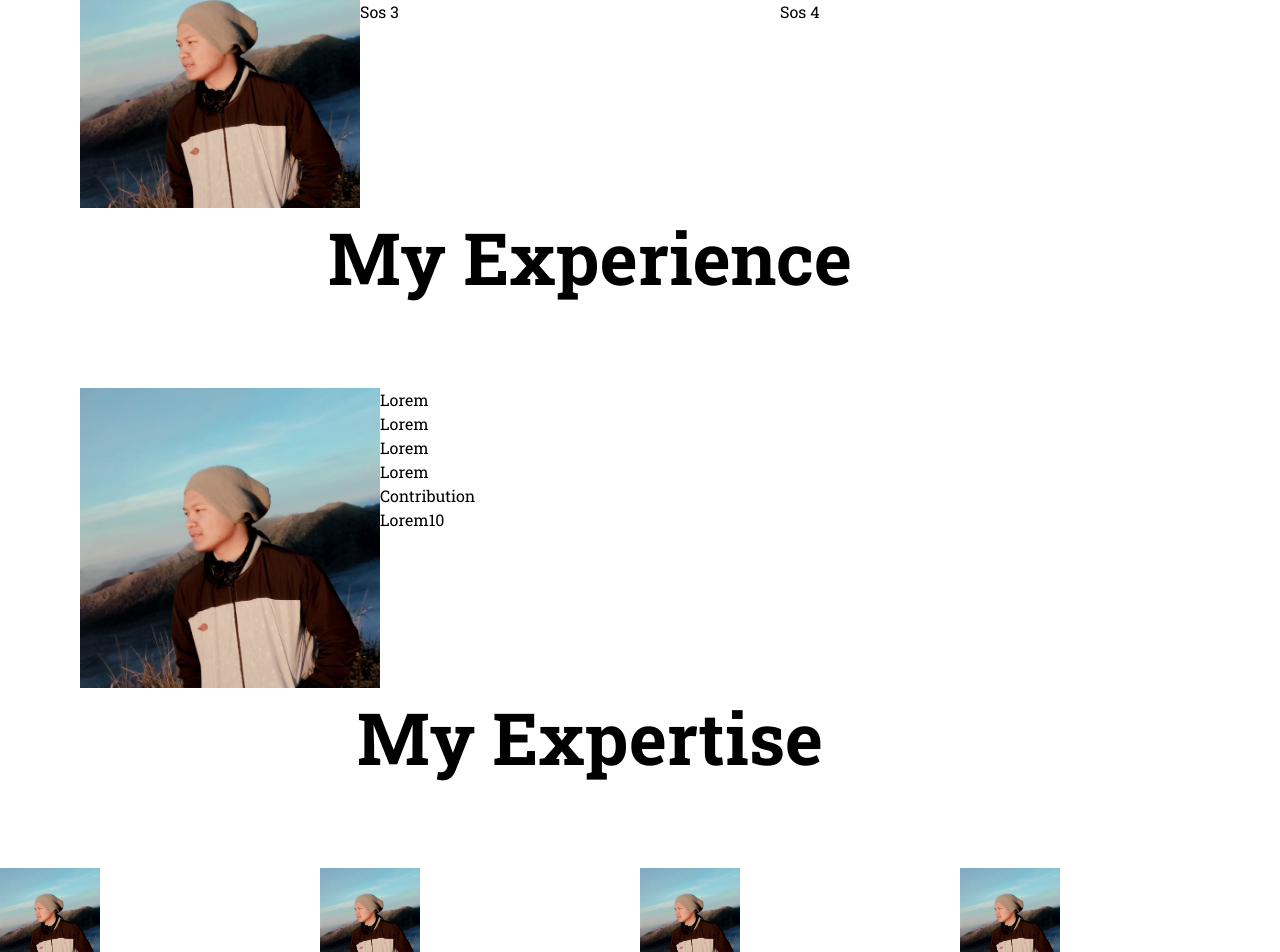
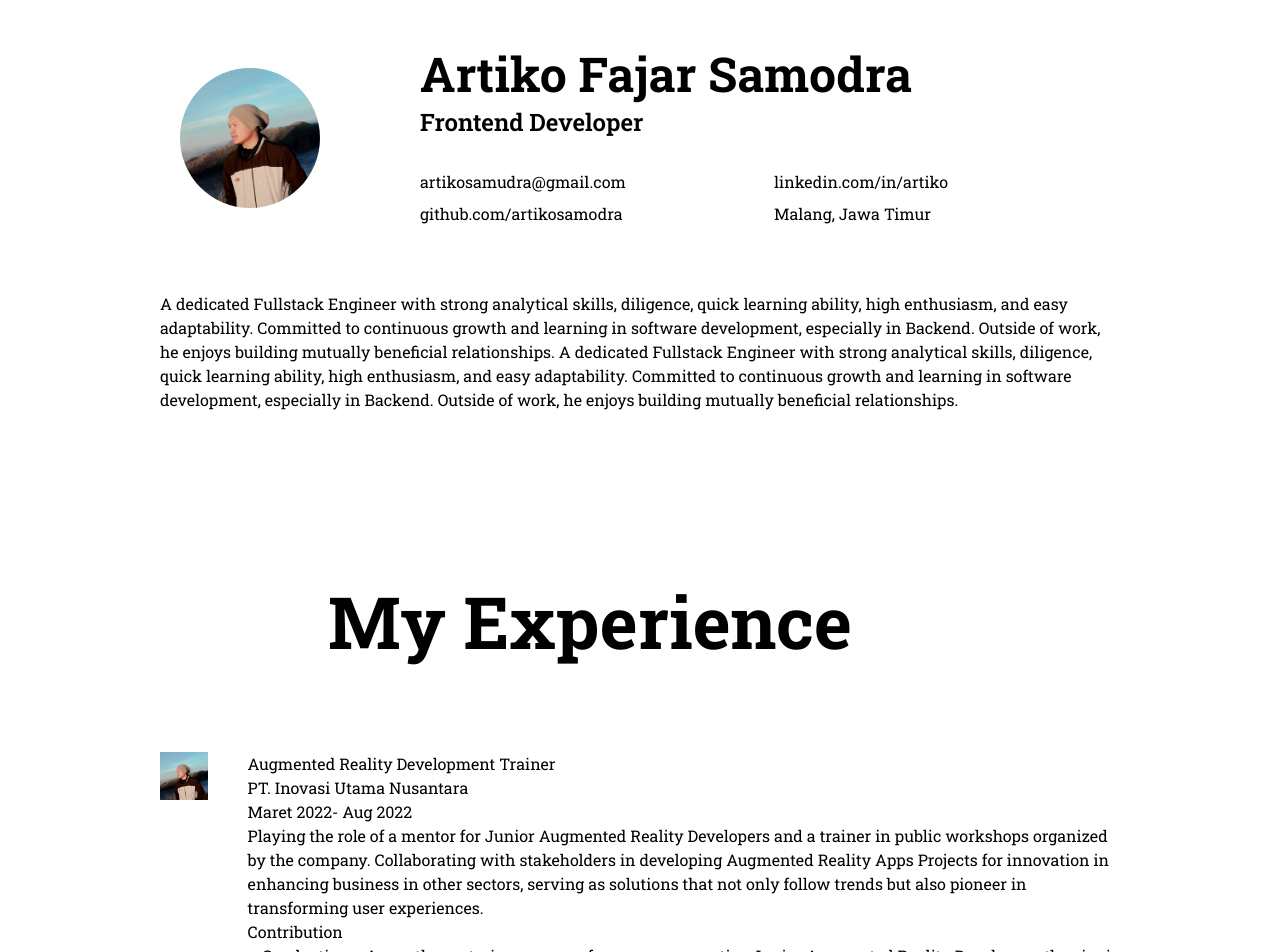
Before and after one commit to artikosamodra/porto-next, a Next.js app: page /page/About in a window 1280 px wide. Shown: the part 252-1204 px from the top of the page. Built offline with nearby package versions, Linux system fonts and the light colour scheme.

Commit message:
add contect setting JobsCard

```diff
--- a/src/app/component/Utilities/JobsCard.jsx
+++ b/src/app/component/Utilities/JobsCard.jsx
@@ -1,3 +1,4 @@
+import { CheckCircle } from "@phosphor-icons/react/dist/ssr";
 import Image from "next/image";
 
 const JobsCard = ({
@@ -6,12 +7,16 @@ const JobsCard = ({
   nameComp,
   yearsExp,
   descJob,
-  contriText,
+  contriText1,
+  contriText2,
+  contriText3,
+  contriText4,
+  contriText5,
 }) => {
   return (
-    <div className="flex flex-row">
+    <div className="flex flex-row gap-10">
       <div>
-        <Image src={logoComp} alt="logo" width={300} height={300} />
+        <Image src={logoComp} alt="logo" width={150} height={150} />
       </div>
       <div>
         <div>{jobName}</div>
@@ -19,7 +24,9 @@ const JobsCard = ({
         <div>{yearsExp}</div>
         <div>{descJob}</div>
         <button>Contribution</button>
-        <div>{contriText}</div>
+        <div className="flex">
+          <CheckCircle size={32} /> {contriText1}
+        </div>
       </div>
     </div>
   );
--- a/src/app/page/About/Experience.jsx
+++ b/src/app/page/About/Experience.jsx
@@ -1,14 +1,42 @@
 import JobsCard from "@/app/component/Utilities/JobsCard";
 import TitlePage from "@/app/component/Utilities/TitlePage";
+import { CheckCircle } from "@phosphor-icons/react/dist/ssr";
 
 const MyExperience = () => {
   return (
-    <section className="px-20">
+    <section className="px-40 py-10">
       <TitlePage titlePage="My Experience" />
       <JobsCard
         logoComp="/picture.jpg"
+        jobName="Augmented Reality Development Trainer"
+        nameComp="PT. Inovasi Utama Nusantara"
+        yearsExp="Maret 2022- Aug 2022"
+        descJob="Playing the role of a mentor for Junior Augmented Reality Developers and a trainer in public workshops organized by the company. Collaborating with stakeholders in developing Augmented Reality Apps Projects for innovation in enhancing business in other sectors, serving as solutions that not only follow trends but also pioneer in transforming user experiences."
+        contriText1="Conducting a 4-month mentoring program for seven prospective Junior Augmented Reality Developers, the aim is to provide a solid foundation in Augmented Reality Technology development to prepare them for integration into a new team within the company."
+        contriText2="As a trainer for the Augmented Reality and Game Workshop organized by INTARA, I work with a diverse audience, including educators and business professionals. The workshop's objective is to establish mutually beneficial partnerships across various sectors by leveraging Augmented Reality Technology."
+        contriText3="Spearheading the development of the AR House Solution application, I have led the creation of a virtual review platform for residential properties in the city of Malang. This innovative application not only utilizes augmented reality technology to attract potential property customers in Malang but also provides a unique and immersive virtual experience, enhancing engagement and interest for housing developers affiliated with INTARA."
+        contriText4="Additionally, I have had the privilege of being a speaker at the Metaverse Based Learning seminar. This seminar targets young educators in the city of Malang, aiming to pique their interest in the development of virtual technologies such as Augmented Reality and Virtual Reality as effective teaching tools."
+      />
+      <JobsCard
+        logoComp="/picture.jpg"
+        jobName="Augmented Reality Development Trainer"
         nameComp="Lorem"
-        jobName="Lorem"
+        yearsExp="Lorem"
+        descJob="Lorem"
+        contriText="Lorem10"
+      />
+      <JobsCard
+        logoComp="/picture.jpg"
+        jobName="Augmented Reality Development Trainer"
+        nameComp="Lorem"
+        yearsExp="Lorem"
+        descJob="Lorem"
+        contriText="Lorem10"
+      />
+      <JobsCard
+        logoComp="/picture.jpg"
+        jobName="Augmented Reality Development Trainer"
+        nameComp="Lorem"
         yearsExp="Lorem"
         descJob="Lorem"
         contriText="Lorem10"
--- a/src/app/page/About/Info.jsx
+++ b/src/app/page/About/Info.jsx
@@ -3,22 +3,39 @@ import Image from "next/image";
 
 const MyInfo = () => {
   return (
-    <section className="px-20">
+    <section className="px-40 py-10">
       <TitlePage titlePage="My Info" />
-      <div className="grid grid-cols-4">
-        <div className="col-span-1">
-          <Image src="/picture.jpg" alt="profil pic" width={300} height={300} />
+      <div className="grid grid-cols-4 gap-20">
+        <div className="col-span-1 flex justify-center items-center">
+          <Image
+            src="/picture.jpg"
+            alt="profil pic"
+            width={250}
+            height={250}
+            className="rounded-full p-5"
+          />
         </div>
-        <div className="col-span-3">
-          <div>Nama</div>
-          <div>Job</div>
-          <div className="grid grid-cols-2">
-            <div>Sos 1</div>
-            <div>Sos 2</div>
-            <div>Sos 3</div>
-            <div>Sos 4</div>
+        <div className="col-span-3 flex flex-col justify-center">
+          <div className="text-5xl font-bold pb-2">Artiko Fajar Samodra</div>
+          <div className="text-2xl font-semibold pb-8">Frontend Developer</div>
+          <div className="grid grid-cols-2 gap-2">
+            <div>artikosamudra@gmail.com</div>
+            <div>linkedin.com/in/artiko</div>
+            <div>github.com/artikosamodra</div>
+            <div>Malang, Jawa Timur</div>
           </div>
         </div>
+      </div>
+      <div className="pt-16 pb-20">
+        A dedicated Fullstack Engineer with strong analytical skills, diligence,
+        quick learning ability, high enthusiasm, and easy adaptability.
+        Committed to continuous growth and learning in software development,
+        especially in Backend. Outside of work, he enjoys building mutually
+        beneficial relationships. A dedicated Fullstack Engineer with strong
+        analytical skills, diligence, quick learning ability, high enthusiasm,
+        and easy adaptability. Committed to continuous growth and learning in
+        software development, especially in Backend. Outside of work, he enjoys
+        building mutually beneficial relationships.
       </div>
     </section>
   );
--- a/src/app/page/About/page.jsx
+++ b/src/app/page/About/page.jsx
@@ -8,10 +8,12 @@ const MyDetail = () => {
   return (
     <main>
       <NavbarB />
-      <MyInfo />
-      <MyExperience />
-      <MyExpertise />
-      <MyCertificate />
+      <div className="pt-20">
+        <MyInfo />
+        <MyExperience />
+        <MyExpertise />
+        <MyCertificate />
+      </div>
     </main>
   );
 };
```
